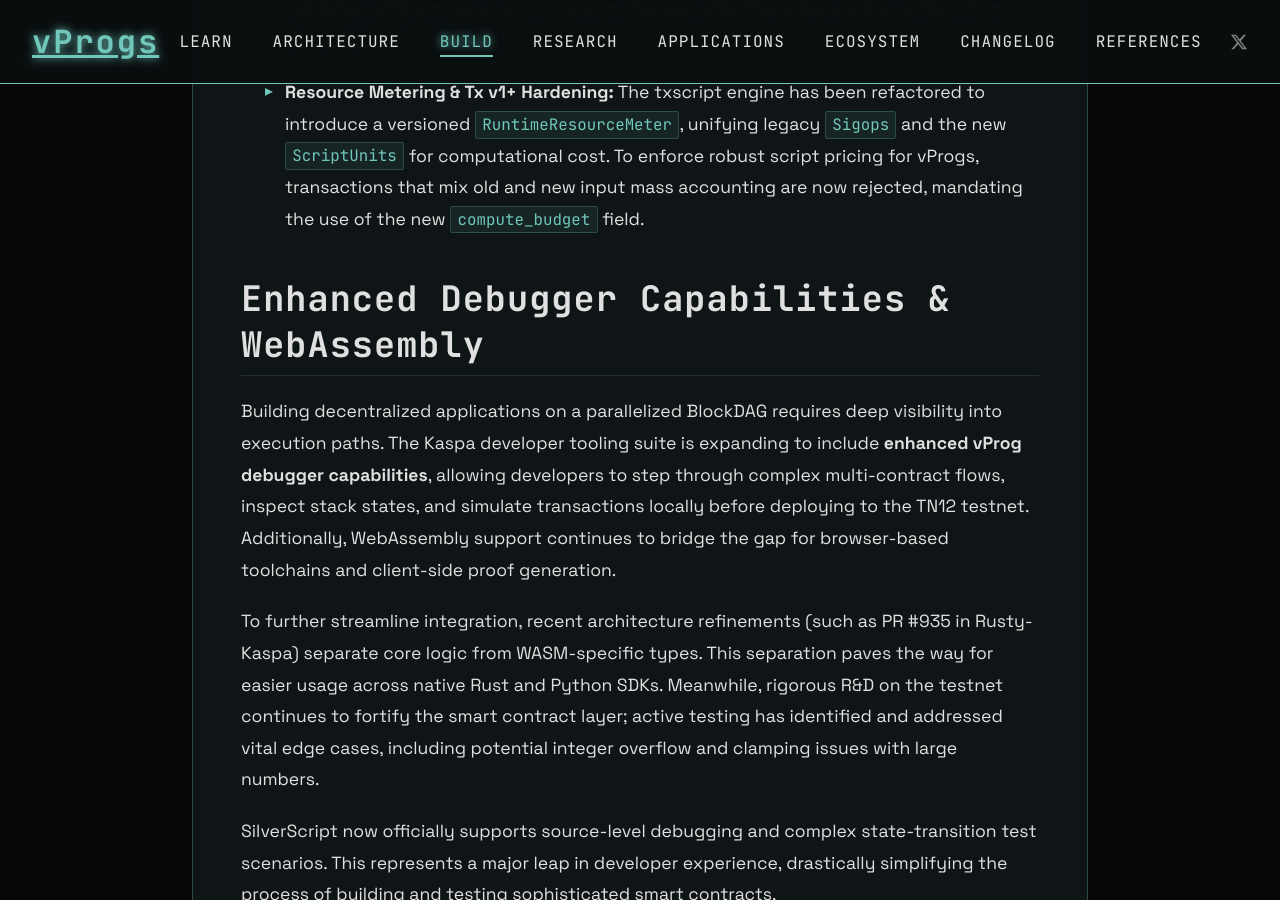
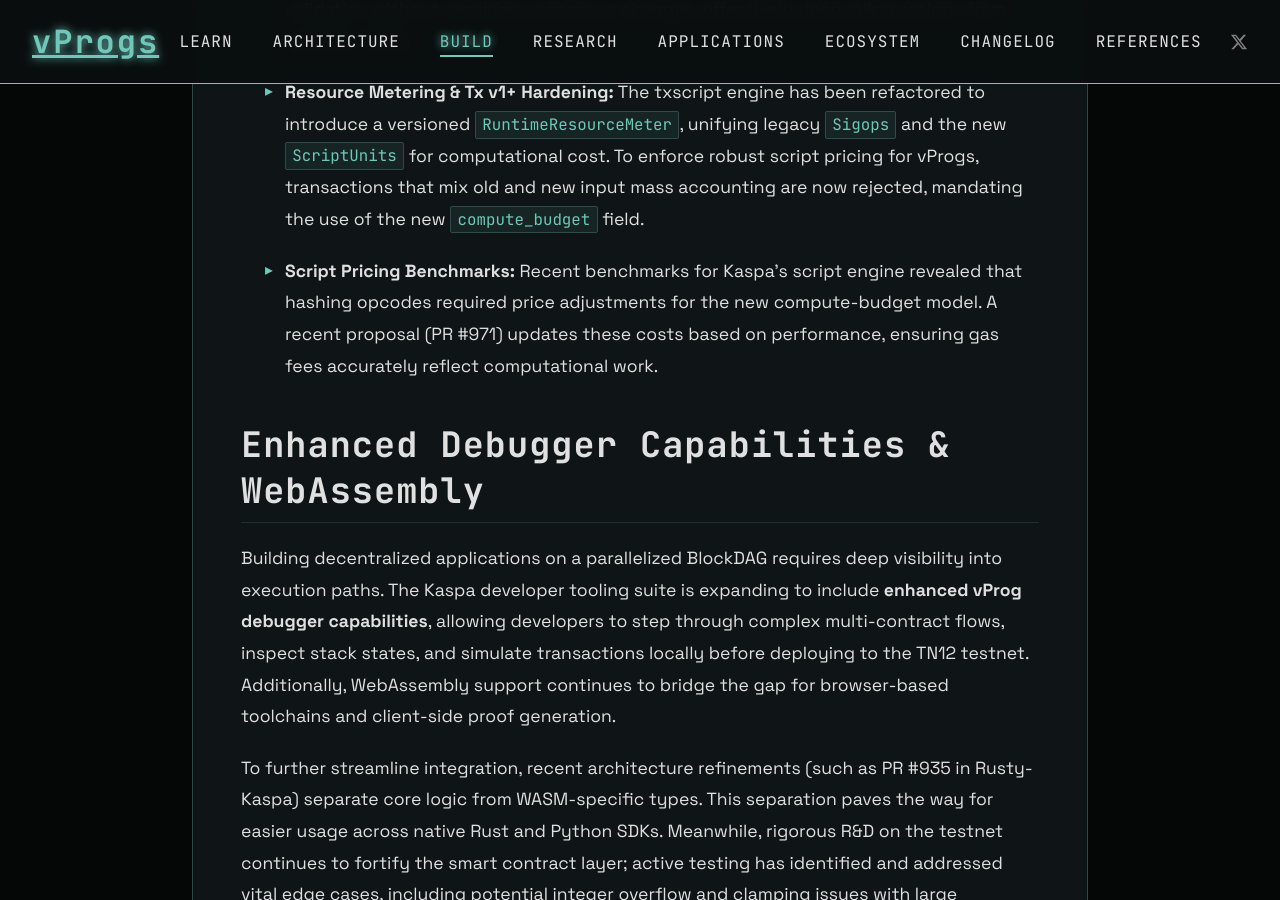
Before and after one commit to creative-inference/vprogs.xyz, a Jekyll site: the page built from build/developer-tools-overview.md, in a window 1280 px wide and 900 px high, scrolled down 2380 px. Built offline with Jekyll 4.4.1, drawn with Linux system fonts in a browser that asks for light colours.

Commit message:
Add script pricing benchmarks and PR #971 to developer tools [auto]

```diff
--- a/build/developer-tools-overview.md
+++ b/build/developer-tools-overview.md
@@ -55,6 +55,10 @@
 
 
 *   **Resource Metering & Tx v1+ Hardening:** The txscript engine has been refactored to introduce a versioned `RuntimeResourceMeter`, unifying legacy `Sigops` and the new `ScriptUnits` for computational cost. To enforce robust script pricing for vProgs, transactions that mix old and new input mass accounting are now rejected, mandating the use of the new `compute_budget` field.
+
+
+
+*   **Script Pricing Benchmarks:** Recent benchmarks for Kaspa's script engine revealed that hashing opcodes required price adjustments for the new compute-budget model. A recent proposal (PR #971) updates these costs based on performance, ensuring gas fees accurately reflect computational work.
 
 ## Enhanced Debugger Capabilities & WebAssembly
 
```
